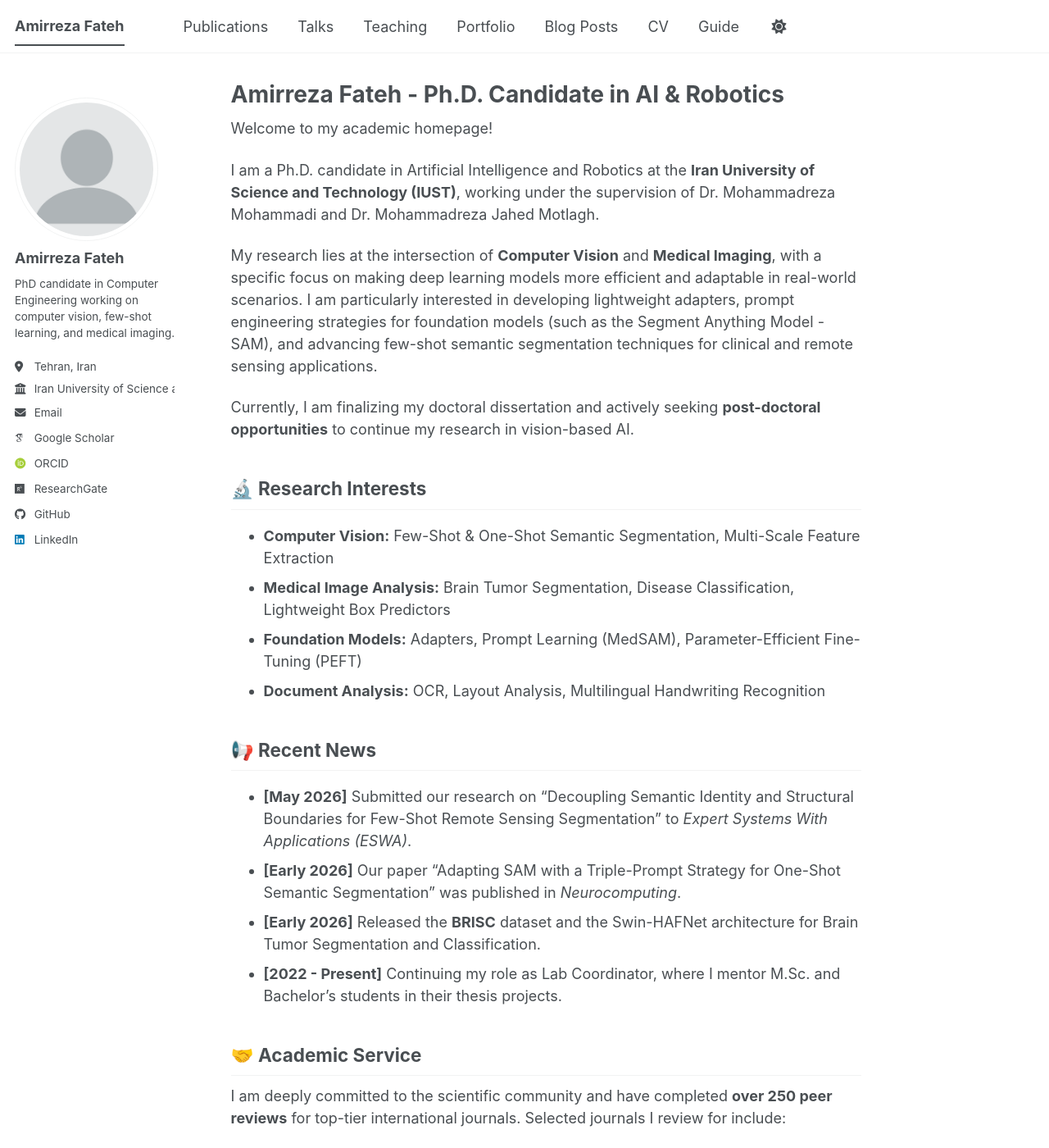
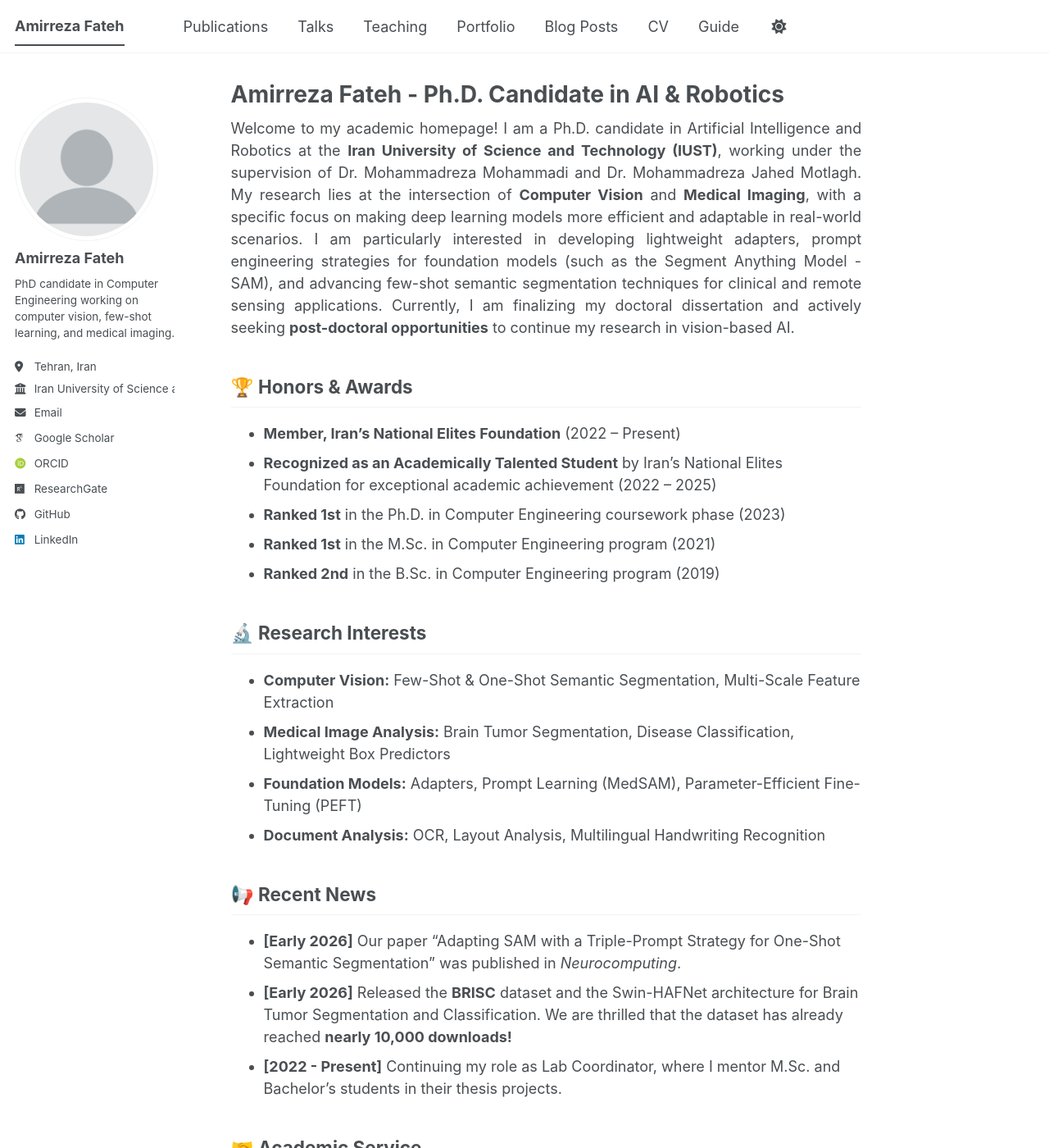
Before and after one commit to amirrezafateh/amirrezafateh.github.io, a Jekyll site: the page built from _pages/about.md, in a window 1280 px wide and 1400 px high. Shown: the whole window at 82% size. Built offline with Jekyll 4.4.1, drawn with Linux system fonts in a browser that asks for light colours; some web fonts are replaced; a script bundle is joined from its source files by our own code; library files that are not in the unit come from our copies.

Commit message:
Update about.md

```diff
--- a/_pages/about.md
+++ b/_pages/about.md
@@ -7,13 +7,22 @@ redirect_from:
   - /about.html
 ---
 
+<div style="text-align: justify;">
 Welcome to my academic homepage!
 
-I am a Ph.D. candidate in Artificial Intelligence and Robotics at the **Iran University of Science and Technology (IUST)**, working under the supervision of Dr. Mohammadreza Mohammadi and Dr. Mohammadreza Jahed Motlagh.
+I am a Ph.D. candidate in Artificial Intelligence and Robotics at the <b>Iran University of Science and Technology (IUST)</b>, working under the supervision of Dr. Mohammadreza Mohammadi and Dr. Mohammadreza Jahed Motlagh.
 
-My research lies at the intersection of **Computer Vision** and **Medical Imaging**, with a specific focus on making deep learning models more efficient and adaptable in real-world scenarios. I am particularly interested in developing lightweight adapters, prompt engineering strategies for foundation models (such as the Segment Anything Model - SAM), and advancing few-shot semantic segmentation techniques for clinical and remote sensing applications.
+My research lies at the intersection of <b>Computer Vision</b> and <b>Medical Imaging</b>, with a specific focus on making deep learning models more efficient and adaptable in real-world scenarios. I am particularly interested in developing lightweight adapters, prompt engineering strategies for foundation models (such as the Segment Anything Model - SAM), and advancing few-shot semantic segmentation techniques for clinical and remote sensing applications.
 
-Currently, I am finalizing my doctoral dissertation and actively seeking **post-doctoral opportunities** to continue my research in vision-based AI.
+Currently, I am finalizing my doctoral dissertation and actively seeking <b>post-doctoral opportunities</b> to continue my research in vision-based AI.
+</div>
+
+## 🏆 Honors & Awards
+* **Member, Iran's National Elites Foundation** (2022 – Present)
+* **Recognized as an Academically Talented Student** by Iran's National Elites Foundation for exceptional academic achievement (2022 – 2025)
+* **Ranked 1st** in the Ph.D. in Computer Engineering coursework phase (2023)
+* **Ranked 1st** in the M.Sc. in Computer Engineering program (2021)
+* **Ranked 2nd** in the B.Sc. in Computer Engineering program (2019)
 
 ## 🔬 Research Interests
 * **Computer Vision:** Few-Shot & One-Shot Semantic Segmentation, Multi-Scale Feature Extraction
@@ -22,9 +31,8 @@ Currently, I am finalizing my doctoral dissertation and actively seeking **post-
 * **Document Analysis:** OCR, Layout Analysis, Multilingual Handwriting Recognition
 
 ## 📢 Recent News
-* **[May 2026]** Submitted our research on "Decoupling Semantic Identity and Structural Boundaries for Few-Shot Remote Sensing Segmentation" to *Expert Systems With Applications (ESWA)*.
 * **[Early 2026]** Our paper "Adapting SAM with a Triple-Prompt Strategy for One-Shot Semantic Segmentation" was published in *Neurocomputing*.
-* **[Early 2026]** Released the **BRISC** dataset and the Swin-HAFNet architecture for Brain Tumor Segmentation and Classification.
+* **[Early 2026]** Released the **BRISC** dataset and the Swin-HAFNet architecture for Brain Tumor Segmentation and Classification. We are thrilled that the dataset has already reached **nearly 10,000 downloads!**
 * **[2022 - Present]** Continuing my role as Lab Coordinator, where I mentor M.Sc. and Bachelor's students in their thesis projects.
 
 ## 🤝 Academic Service
```
Also changed, not shown: other parts of _pages/about.md (+1 -2 lines).
